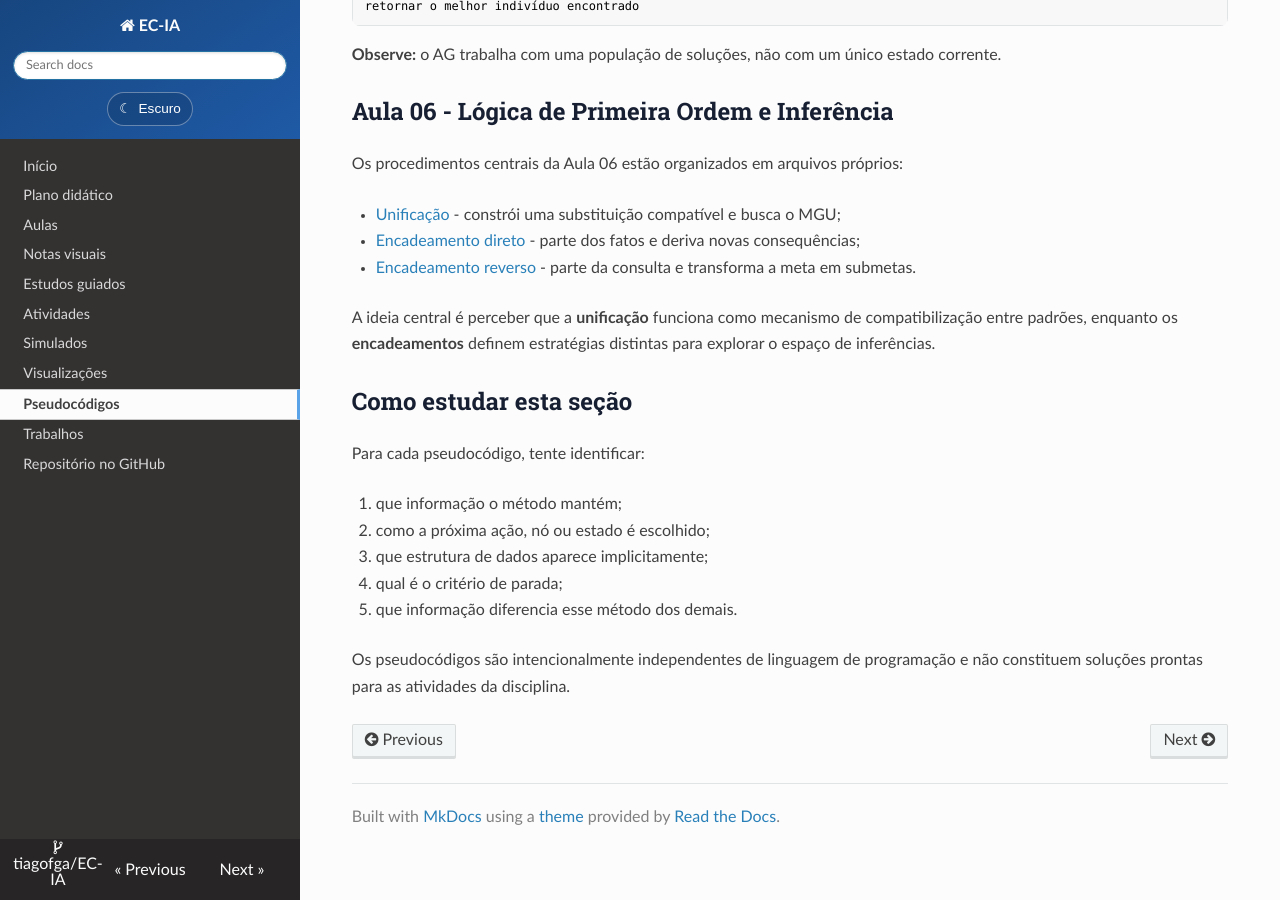
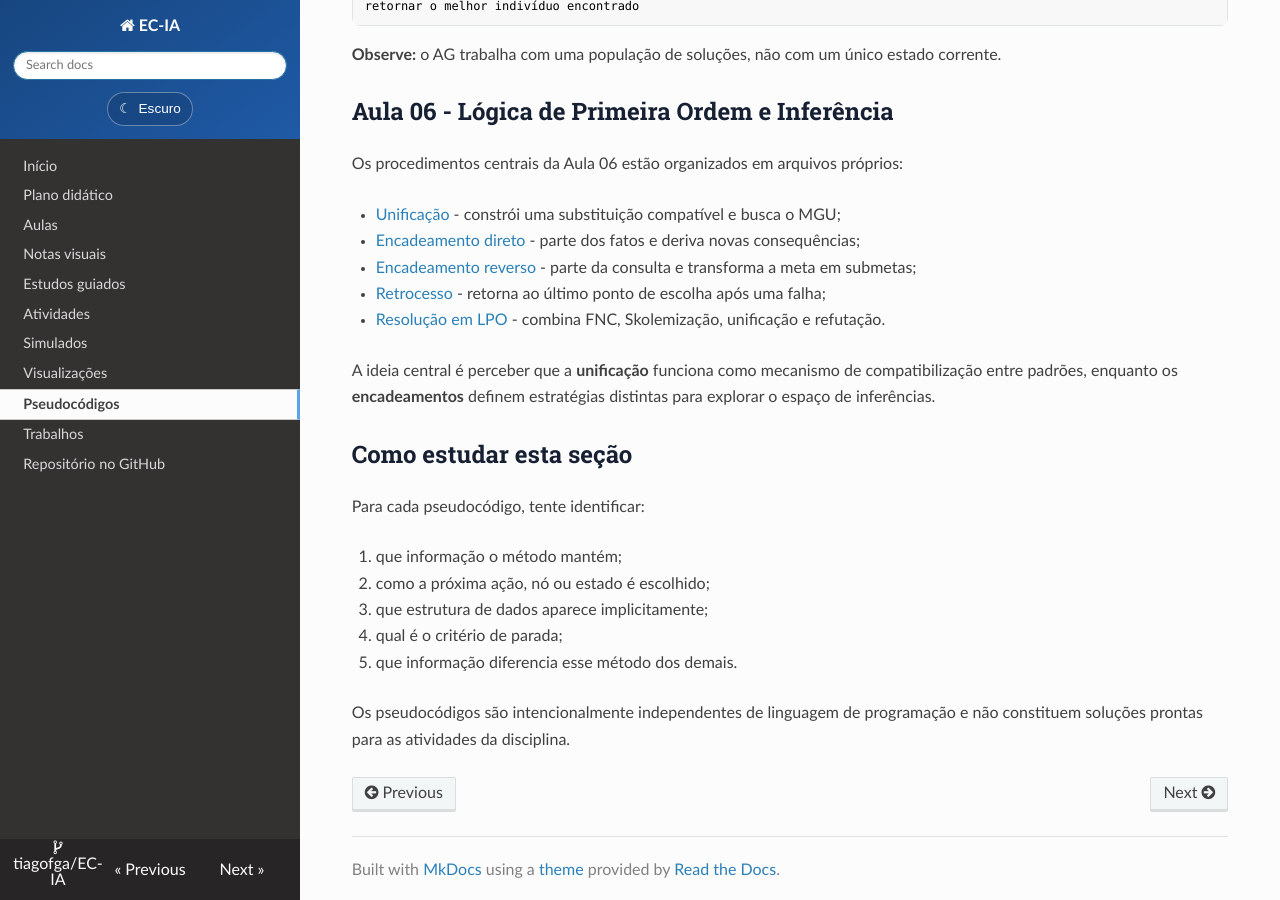
Before and after one commit to tiagofga/EC-IA, an MkDocs documentation site: the page built from docs/pseudocodigos/index.md, in a window 1280 px wide and 900 px high, scrolled down 5332 px. Built offline with MkDocs 1.6.1, drawn with Linux system fonts in a browser that asks for light colours; nearby versions of some CDN libraries.

Commit message:
docs(aula-06): expose all inference pseudocodes

```diff
--- a/docs/pseudocodigos/index.md
+++ b/docs/pseudocodigos/index.md
@@ -283,7 +283,9 @@ Os procedimentos centrais da Aula 06 estão organizados em arquivos próprios:
 
 - [Unificação](06-lpo-inferencia/unificacao.md) - constrói uma substituição compatível e busca o MGU;
 - [Encadeamento direto](06-lpo-inferencia/encadeamento-direto.md) - parte dos fatos e deriva novas consequências;
-- [Encadeamento reverso](06-lpo-inferencia/encadeamento-reverso.md) - parte da consulta e transforma a meta em submetas.
+- [Encadeamento reverso](06-lpo-inferencia/encadeamento-reverso.md) - parte da consulta e transforma a meta em submetas;
+- [Retrocesso](06-lpo-inferencia/retrocesso.md) - retorna ao último ponto de escolha após uma falha;
+- [Resolução em LPO](06-lpo-inferencia/resolucao-lpo.md) - combina FNC, Skolemização, unificação e refutação.
 
 A ideia central é perceber que a **unificação** funciona como mecanismo de compatibilização entre padrões, enquanto os **encadeamentos** definem estratégias distintas para explorar o espaço de inferências.
 
```
